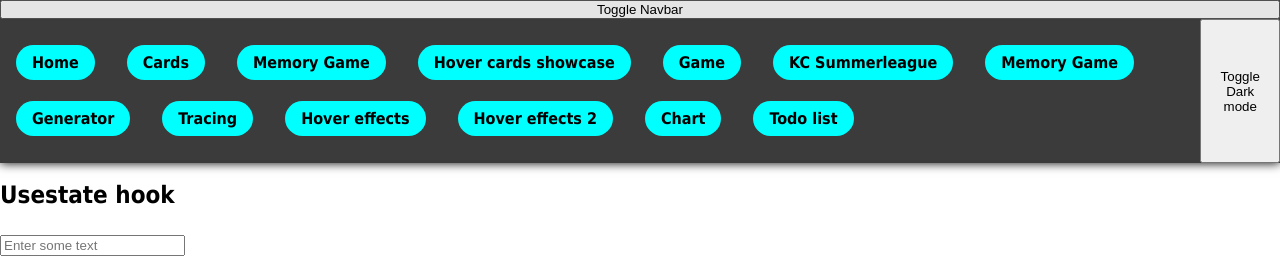
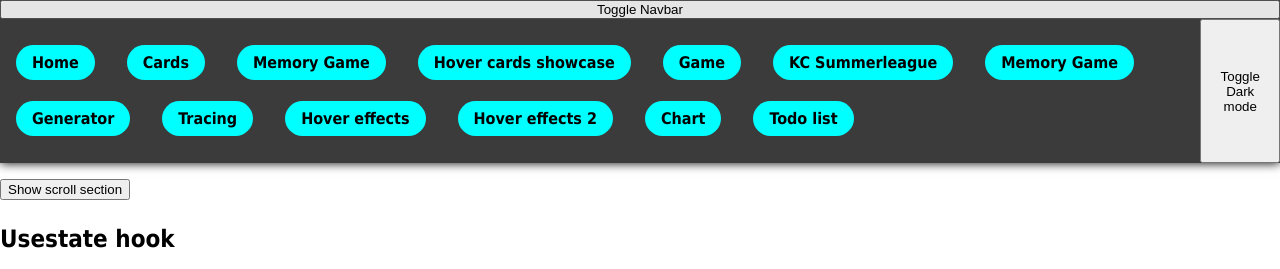
Before and after one commit to EmilNilssonDataDuctus/vite-app, a React (Vite) app: page /code-along in a window 1280 px wide. Shown: the top 269 px of the page. Built offline with nearby package versions, Linux system fonts and the light colour scheme.

Commit message:
Add logging and button for debugging useEffect cleanup function

```diff
--- a/src/Pages/CodeAlong/CodeAlong.tsx
+++ b/src/Pages/CodeAlong/CodeAlong.tsx
@@ -13,6 +13,7 @@ import { MainWrapper } from "../../Shared/Page.styled";
 export const CodeAlong = () => {
   const [history, setHistory] = useState<string[]>([]);
   const [value, setValue] = useState("");
+  const [showScrollSection, setShowScrollSection] = useState(true);
 
   const handleChange = (e) => {
     setValue(e.target.value);
@@ -30,6 +31,9 @@ export const CodeAlong = () => {
   return (
     <MainWrapper>
       <h1>Code along with pluralsight</h1>
+      <button onClick={() => setShowScrollSection(!showScrollSection)}>
+        Show scroll section
+      </button>
       <section>
         <h2>Usestate hook</h2>
         <input
@@ -66,6 +70,7 @@ export const CodeAlong = () => {
           </div>
         </div>
       </section>
+      {showScrollSection && (
         <section>
           <h2>Useeffect hook</h2>
           <div>
@@ -75,10 +80,16 @@ export const CodeAlong = () => {
             />
           </div>
           <div>
-          <ImageToggleOnScroll primaryImg={skiLift} secondaryImg={skiLiftBw} />
+            <ImageToggleOnScroll
+              primaryImg={skiLift}
+              secondaryImg={skiLiftBw}
+            />
           </div>
           <div>
-          <ImageToggleOnScroll primaryImg={leopard} secondaryImg={leopardBw} />
+            <ImageToggleOnScroll
+              primaryImg={leopard}
+              secondaryImg={leopardBw}
+            />
           </div>
           <div>
             <ImageToggleOnScroll
@@ -87,6 +98,7 @@ export const CodeAlong = () => {
             />
           </div>
         </section>
+      )}
     </MainWrapper>
   );
 };
@@ -123,9 +135,11 @@ const ImageToggleOnScroll = ({ primaryImg = "", secondaryImg = "" }) => {
   };
 
   useEffect(() => {
+    console.log("useEffect add window scroll handler");
     window.addEventListener("scroll", scrollHandler);
 
     return () => {
+      console.log("useEffect remove window scroll handler");
       window.removeEventListener("scroll", scrollHandler);
     };
   }, []);
```
Lines whose indentation alone changed are shown as unchanged.
